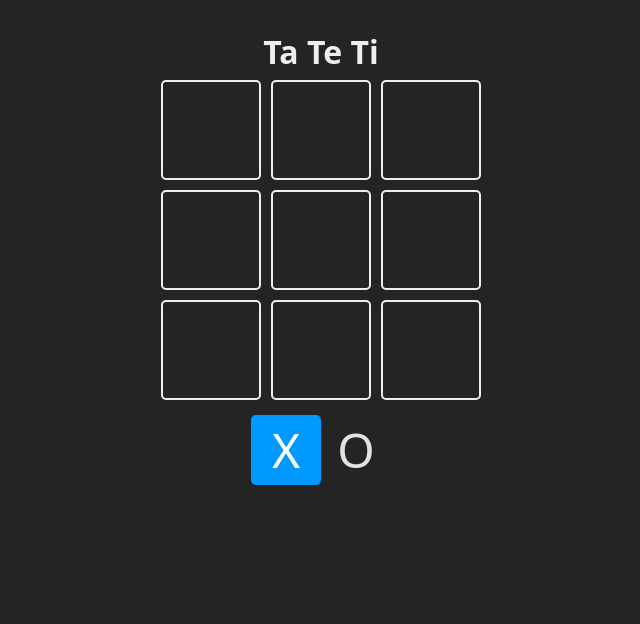
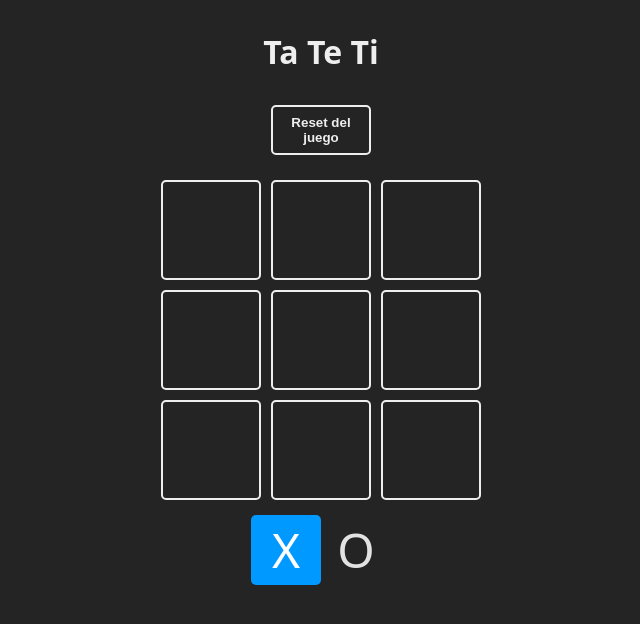
Before and after one commit to onurbsofa/ta-te-ti-react, a React (Vite) app: page / in a window 1280 px wide. Shown: the top 624 px of the page, without its empty margins (319-959 px from the left). Built offline with nearby package versions, Linux system fonts and the light colour scheme.

Commit message:
funciones basicas

```diff
--- a/src/App.jsx
+++ b/src/App.jsx
@@ -58,6 +58,12 @@
     //si no hay ganador
     return null
   }
+  //volvemo al estado incial del juego poniendo los estados como estaban esto es la magia de react
+  const resetGame = () => {
+    setBoard(Array(9).fill(null))
+    setTurn(TURNS.X)
+    setWinner(null)
+  }
 
 
   const updateBoard = (index) => {
@@ -84,6 +90,7 @@
   return (
     <main className="board">
         <h1>Ta Te Ti</h1>
+        <button onClick={resetGame}>Reset del juego</button>
         <section className="game">
         {
           board.map(( square, index) => {
@@ -111,6 +118,31 @@
           </Square>
 
         </section>
+
+        {
+          winner !== null && (
+            <section className="winner">
+              <div className="text">
+                <h2>
+                  {
+                    winner === false ? 'Empate' : `Ganó `
+                  }
+                </h2>
+
+                <header className="win">
+                  {winner && <Square>{winner}</Square>}
+                </header>
+
+                <footer>
+                  <button onClick={resetGame}>empezar de nuevo</button>
+                </footer>
+
+              </div>
+            </section>
+          )
+        }
+
+
     </main>
 
 
```
